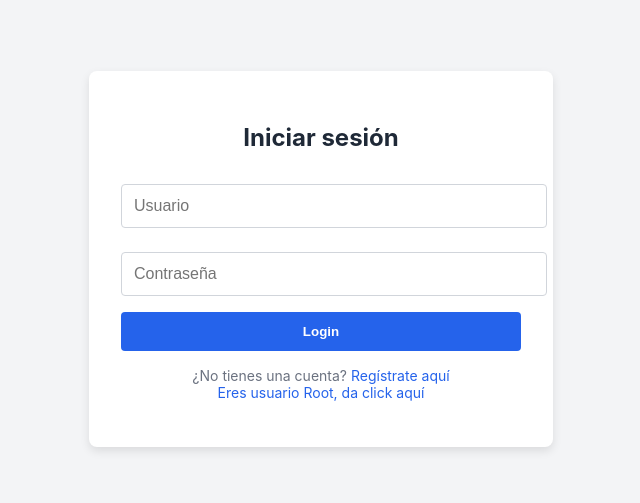
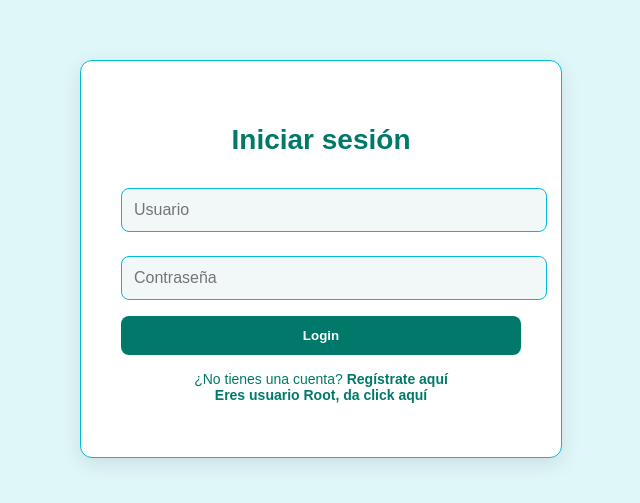
Before and after one commit to FalAn06/FrontEnd2, a React (Create React App) app: page / in a window 1280 px wide. Shown: the part 141-644 px from the top of the page, without its empty margins (319-959 px from the left). Built offline with nearby package versions, Linux system fonts and the light colour scheme; the HTML template or start-up script is replaced by a standard one.

Commit message:
feat: :sparkles: new style

```diff
--- a/src/pages/Login.css
+++ b/src/pages/Login.css
@@ -1,65 +1,114 @@
+/* Estilo general del contenedor de la página */
 .login-container {
   min-height: 100vh;
   display: flex;
   justify-content: center;
   align-items: center;
-  background-color: #f3f4f6;
+  background-color: #e0f7fa; /* Un color azul claro que recuerda al agua */
 }
 
+/* Caja de login con fondo blanco y bordes redondeados */
 .login-box {
-  background-color: white;
-  padding: 2rem;
-  border-radius: 8px;
+  background-color: #ffffff;
+  padding: 2.5rem;
+  border-radius: 12px; /* Bordes más redondeados */
   width: 100%;
   max-width: 400px;
-  box-shadow: 0 4px 10px rgba(0, 0, 0, 0.1);
+  box-shadow: 0 6px 20px rgba(0, 0, 0, 0.1); /* Sombra suave */
+  border: 1px solid #00bcd4; /* Bordes de color agua */
 }
 
+/* Título con un estilo moderno y fresco */
 .login-title {
-  font-size: 1.5rem;
-  font-weight: bold;
+  font-size: 1.75rem;
+  font-weight: 600;
   margin-bottom: 1.5rem;
   text-align: center;
-  color: #1f2937;
+  color: #00796b; /* Color verde agua que evoca frescura */
+  font-family: 'Arial', sans-serif;
 }
 
+/* Estilo de los inputs con un toque fresco */
 .login-input {
   width: 100%;
   margin-bottom: 1rem;
   padding: 0.75rem;
-  border: 1px solid #d1d5db;
-  border-radius: 4px;
+  border: 1px solid #00bcd4; /* Bordes de color agua */
+  border-radius: 8px; /* Bordes redondeados */
   font-size: 1rem;
+  background-color: #f1f8f7; /* Fondo suave */
+  transition: border-color 0.3s ease;
 }
 
+/* Cuando el input es enfocado */
+.login-input:focus {
+  border-color: #00796b; /* Resaltar con un color verde */
+  outline: none;
+  background-color: #ffffff; /* Fondo blanco cuando se enfoca */
+}
+
+/* Botón de login con un color azul que recuerda al agua */
 .login-button {
   width: 100%;
   padding: 0.75rem;
-  background-color: #2563eb;
+  background-color: #00796b; /* Verde agua */
   color: white;
   font-weight: 600;
   border: none;
-  border-radius: 4px;
+  border-radius: 8px;
   cursor: pointer;
   transition: background-color 0.3s ease;
+  font-family: 'Arial', sans-serif;
 }
 
+/* Hover para el botón */
 .login-button:hover {
-  background-color: #1e40af;
+  background-color: #004d40; /* Un verde más oscuro al pasar el cursor */
 }
 
+/* Pie de página con texto más suave */
 .login-footer {
   margin-top: 1rem;
   text-align: center;
   font-size: 0.875rem;
-  color: #6b7280;
+  color: #00796b; /* Verde agua suave */
+  font-family: 'Arial', sans-serif;
 }
 
+/* Enlaces del pie de página */
 .login-link {
-  color: #2563eb;
+  color: #00796b; /* Verde agua */
   text-decoration: none;
+  font-weight: bold;
+  font-family: 'Arial', sans-serif;
 }
 
+/* Hover de los enlaces */
 .login-link:hover {
   text-decoration: underline;
+  color: #004d40; /* Un verde más oscuro al pasar el cursor */
 }
+
+/* Estilo del captcha */
+.login-captcha-container {
+  margin-top: 1.5rem;
+  display: flex;
+  flex-direction: column;
+  align-items: center;
+}
+
+.login-captcha-container img {
+  max-width: 100%;
+  margin-bottom: 1rem;
+  border-radius: 8px;
+}
+
+.login-captcha-container input {
+  width: 70%;
+  padding: 0.5rem;
+  border: 1px solid #00bcd4;
+  border-radius: 8px;
+  font-size: 1rem;
+  text-align: center;
+  margin-bottom: 1rem;
+}
--- a/src/pages/Register.css
+++ b/src/pages/Register.css
@@ -1,82 +1,110 @@
+/* Estilo general del contenedor de la página de registro */
 .register-container {
   min-height: 100vh;
   display: flex;
   justify-content: center;
   align-items: center;
-  background-color: #f3f4f6;
+  background-color: #e0f7fa; /* Azul claro que recuerda al agua */
 }
 
+/* Caja del formulario de registro con bordes redondeados */
 .register-box {
-  background-color: white;
-  padding: 2rem;
-  border-radius: 8px;
+  background-color: #ffffff;
+  padding: 2.5rem;
+  border-radius: 12px; /* Bordes más redondeados */
   width: 100%;
   max-width: 400px;
-  box-shadow: 0 4px 10px rgba(0, 0, 0, 0.1);
+  box-shadow: 0 6px 20px rgba(0, 0, 0, 0.1); /* Sombra suave */
+  border: 1px solid #00bcd4; /* Bordes de color agua */
 }
 
+/* Título del formulario de registro con un estilo fresco */
 .register-title {
-  font-size: 1.5rem;
-  font-weight: bold;
+  font-size: 1.75rem;
+  font-weight: 600;
   margin-bottom: 1.5rem;
   text-align: center;
-  color: #1f2937;
+  color: #00796b; /* Verde agua */
+  font-family: 'Arial', sans-serif;
 }
 
+/* Estilo para los inputs de registro */
 .register-input {
   width: 100%;
   margin-bottom: 1rem;
   padding: 0.75rem;
-  border: 1px solid #d1d5db;
-  border-radius: 4px;
+  border: 1px solid #00bcd4; /* Bordes de color agua */
+  border-radius: 8px; /* Bordes redondeados */
   font-size: 1rem;
+  background-color: #f1f8f7; /* Fondo suave */
+  transition: border-color 0.3s ease;
 }
 
+/* Estilo al enfocar un input */
+.register-input:focus {
+  border-color: #00796b; /* Resaltar con verde cuando se enfoca */
+  outline: none;
+  background-color: #ffffff; /* Fondo blanco cuando se enfoca */
+}
+
+/* Botón de registro con color fresco */
 .register-button {
   width: 100%;
   padding: 0.75rem;
-  background-color: #2563eb;
+  background-color: #00796b; /* Verde agua */
   color: white;
   font-weight: 600;
   border: none;
-  border-radius: 4px;
+  border-radius: 8px;
   cursor: pointer;
   transition: background-color 0.3s ease;
+  font-family: 'Arial', sans-serif;
 }
 
+/* Hover en el botón */
 .register-button:hover {
-  background-color: #1d4ed8;
+  background-color: #004d40; /* Un verde más oscuro al pasar el cursor */
 }
 
+/* Pie de página con texto de enlace */
 .register-footer {
   margin-top: 1rem;
   text-align: center;
   font-size: 0.875rem;
-  color: #6b7280;
+  color: #00796b; /* Verde agua suave */
+  font-family: 'Arial', sans-serif;
 }
 
+/* Enlaces del pie de página */
 .register-link {
-  color: #2563eb;
+  color: #00796b; /* Verde agua */
   text-decoration: none;
+  font-weight: bold;
+  font-family: 'Arial', sans-serif;
 }
 
+/* Hover de los enlaces */
 .register-link:hover {
   text-decoration: underline;
+  color: #004d40; /* Un verde más oscuro al pasar el cursor */
 }
 
+/* Botón para generar contraseña con un color verde */
 .generate-password-button {
-  background-color: #4CAF50;
+  background-color: #4caf50; /* Verde */
   color: white;
   padding: 10px;
   border: none;
   cursor: pointer;
   margin-top: 10px;
+  border-radius: 8px;
 }
 
 .generate-password-button:hover {
-  background-color: #45a049;
+  background-color: #45a049; /* Verde más oscuro */
 }
 
+/* Estilo para mostrar la contraseña generada */
 .generated-password {
   margin-top: 10px;
   font-size: 14px;
--- a/src/pages/RootLogin.js
+++ b/src/pages/RootLogin.js
@@ -10,7 +10,7 @@ function RootLogin() {
 
   const handleLogin = async () => {
     try {
-      const res = await axios.post('http://54.85.217.202/api/root', {
+      const res = await axios.post('http://54.162.152.155:8003/loginroot', {
         email,
         password
       });
```
